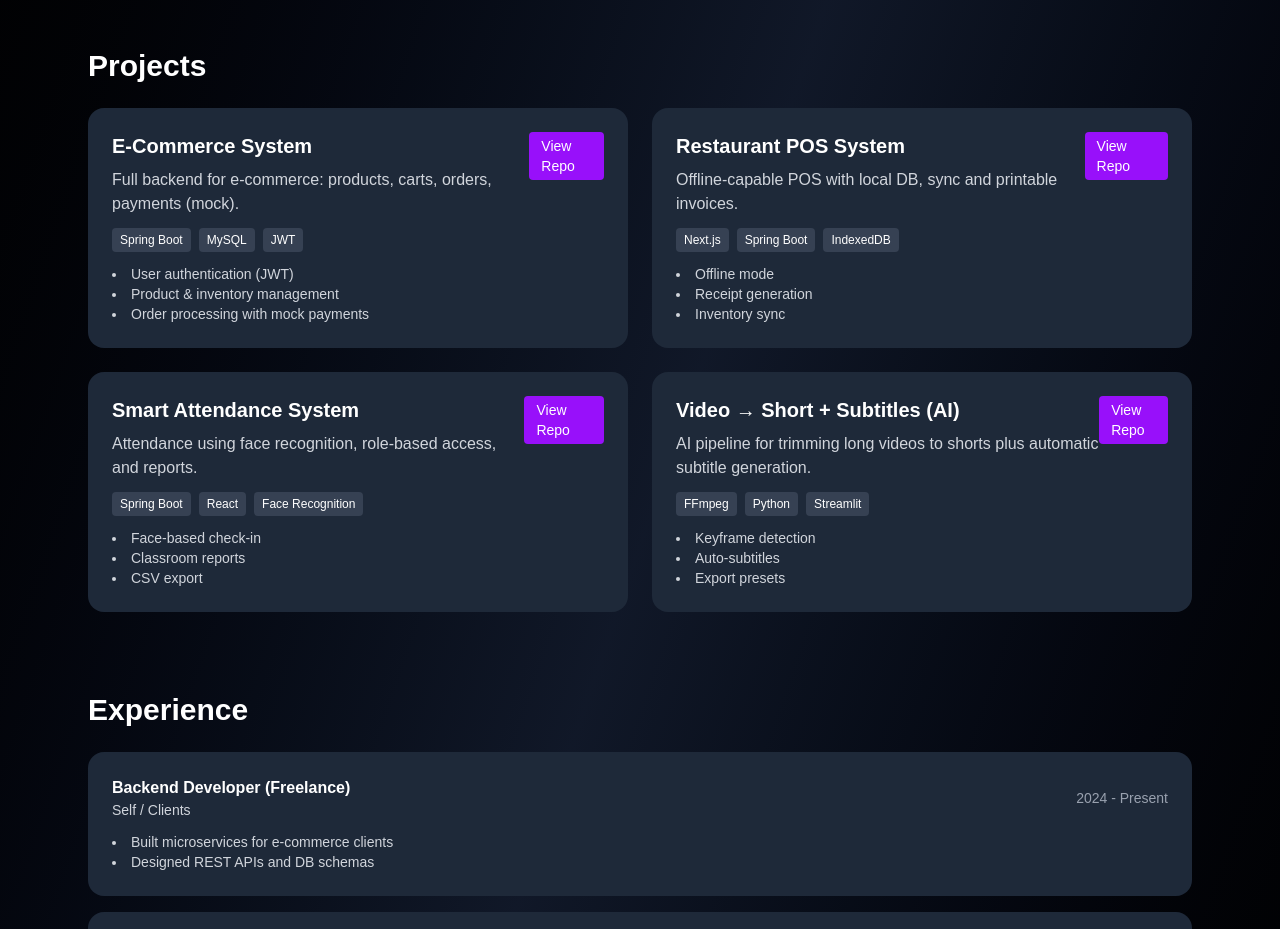
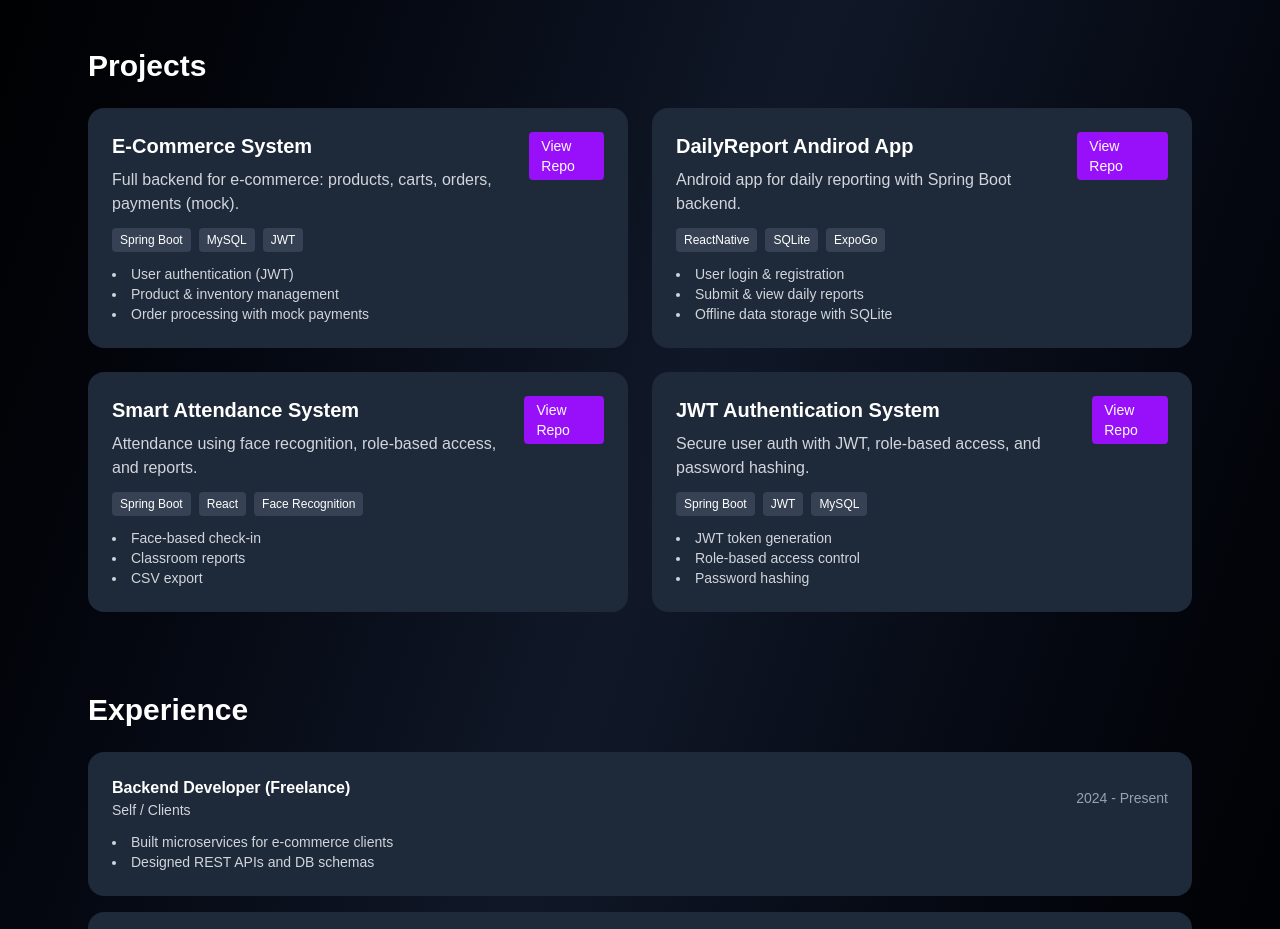
Before and after one commit to JavaDeveloper-Sinku/sinku-portfolio, a Next.js app: page / in a window 1280 px wide. Shown: the part 1320-2249 px from the top of the page. Built offline with nearby package versions, Linux system fonts and the light colour scheme.

Commit message:
changing projects

```diff
--- a/app/page.tsx
+++ b/app/page.tsx
@@ -34,12 +34,16 @@ export default function home() {
       ],
     },
     {
-      title: "Restaurant POS System",
-      stack: ["Next.js", "Spring Boot", "IndexedDB"],
-      desc: "Offline-capable POS with local DB, sync and printable invoices.",
-      repo: "https://github.com/JavaDeveloper-Sinku/Restaurant-pos_SystemUi",
+      title: "DailyReport Andirod App",
+      stack: ["ReactNative", "SQLite", "ExpoGo"],
+      desc: "Android app for daily reporting with Spring Boot backend.",
+      repo: "https://github.com/JavaDeveloper-Sinku/DailyReportApp.git",
       demo: "",
-      features: ["Offline mode", "Receipt generation", "Inventory sync"],
+      features: [
+        "User login & registration",
+        "Submit & view daily reports",
+        "Offline data storage with SQLite",
+      ],
     },
     {
       title: "Smart Attendance System",
@@ -50,13 +54,14 @@ export default function home() {
       features: ["Face-based check-in", "Classroom reports", "CSV export"],
     },
     {
-      title: "Video → Short + Subtitles (AI)",
-      stack: ["FFmpeg", "Python", "Streamlit"],
-      desc: "AI pipeline for trimming long videos to shorts plus automatic subtitle generation.",
-      repo: "https://github.com/yourname/video-shortener",
+      title : "JWT Authentication System",
+      stack: ["Spring Boot", "JWT", "MySQL"],
+      desc: "Secure user auth with JWT, role-based access, and password hashing.",
+      repo: "https://github.com/JavaDeveloper-Sinku/Jwt_AuthenticationSystem.git",
       demo: "",
-      features: ["Keyframe detection", "Auto-subtitles", "Export presets"],
+      features: ["JWT token generation", "Role-based access control", "Password hashing"],
     },
+
   ];
 
   const experience = [
```
